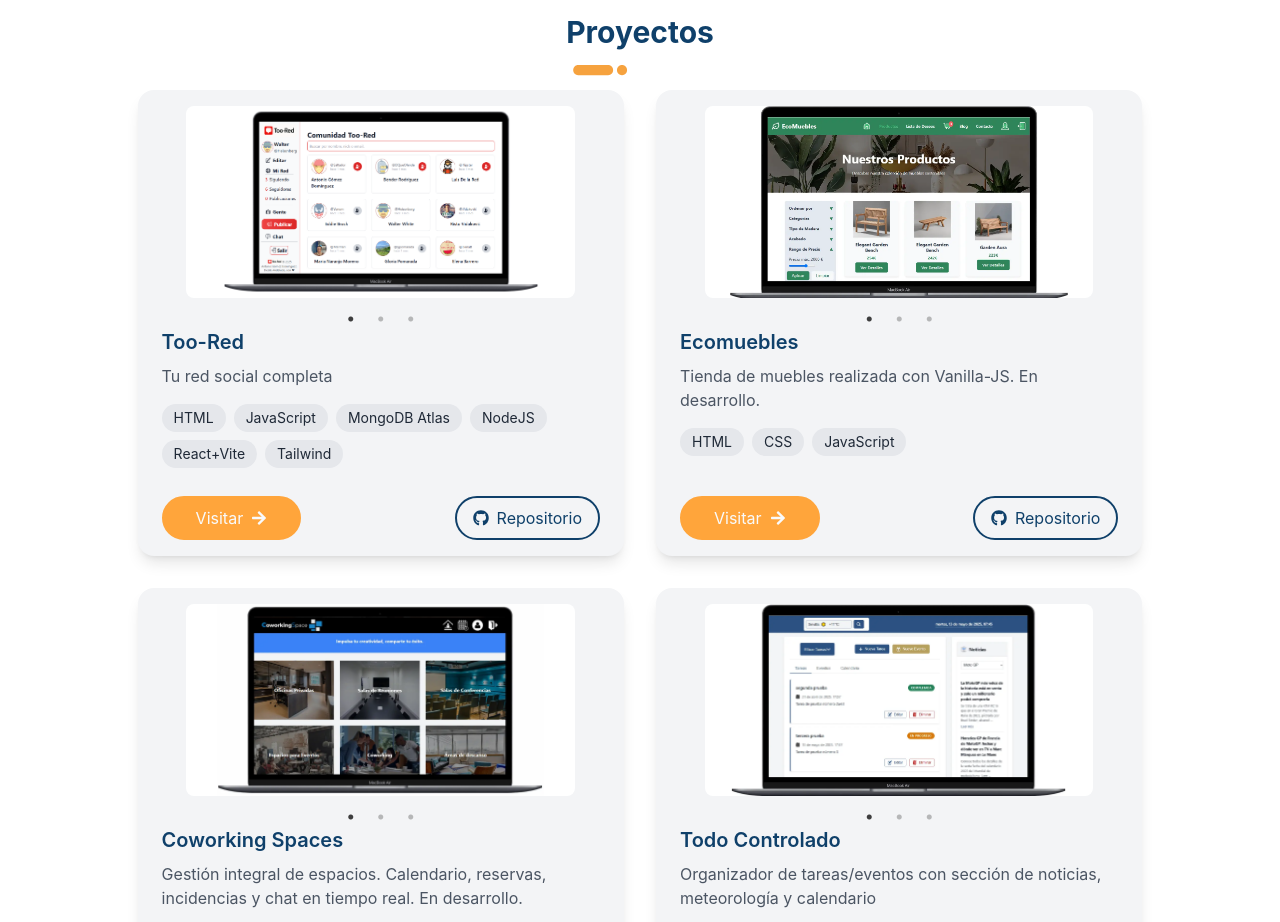
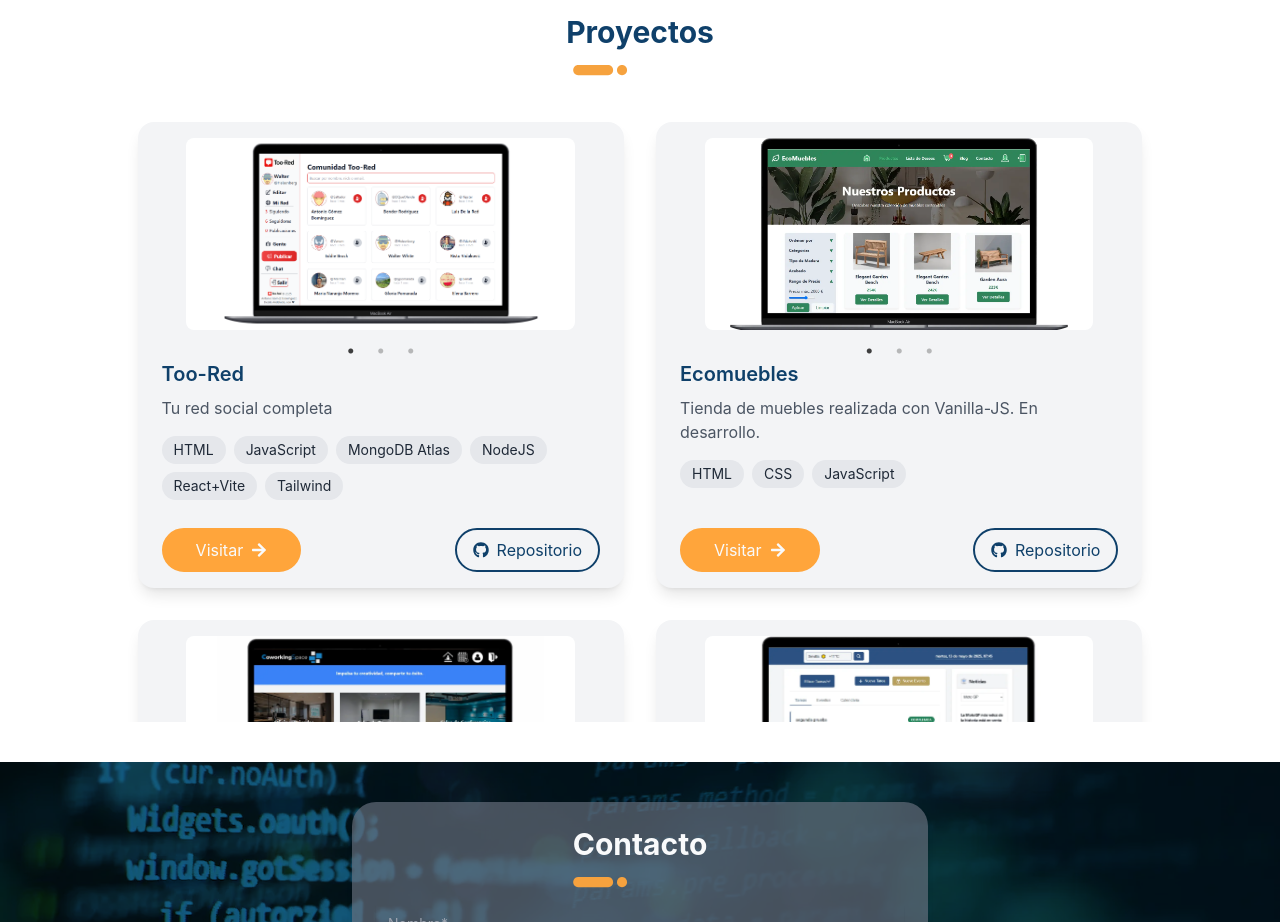
Before and after one commit to AntGom/Web-Portfolio, a React (Vite) app in the folder web-portfolio/: page / in a window 1280 px wide. Shown: the part 1980-2902 px from the top of the page. Built offline with nearby package versions, Linux system fonts and the light colour scheme.

Commit message:
altura maxima en grid de proyectos

```diff
--- a/web-portfolio/src/components/Projects.jsx
+++ b/web-portfolio/src/components/Projects.jsx
@@ -161,10 +161,12 @@ const Projects = () => {
             />
           </div>
 
-          <div className="grid grid-cols-1 gap-8 md:grid-cols-[40%_40%] lg:grid-cols-[40%_40%] justify-center">
-            {projects.map((project) => (
-              <ProjectCard key={project.title} project={project} />
-            ))}
+          <div className="max-h-[600px] overflow-y-auto mt-8">
+            <div className="grid grid-cols-1 gap-8 md:grid-cols-[40%_40%] lg:grid-cols-[40%_40%] justify-center">
+              {projects.map((project) => (
+                <ProjectCard key={project.title} project={project} />
+              ))}
+            </div>
           </div>
         </motion.div>
       </div>
```
